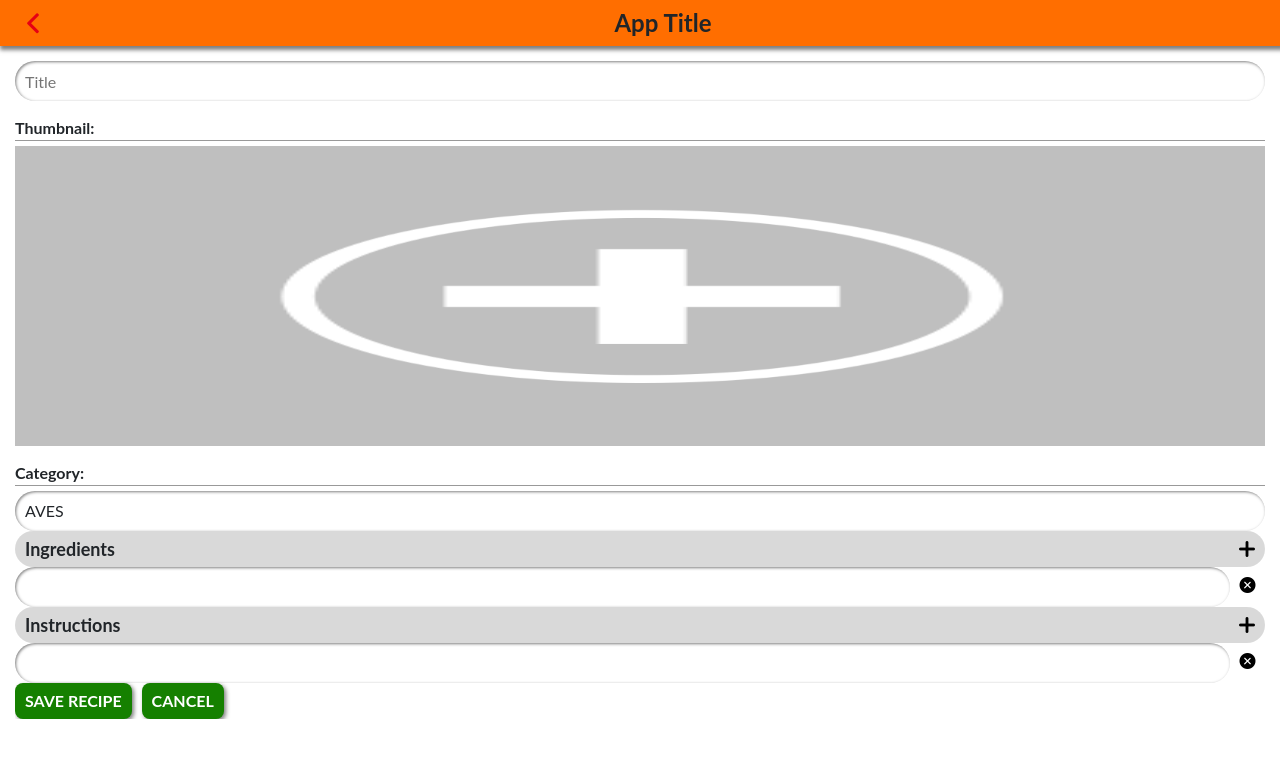
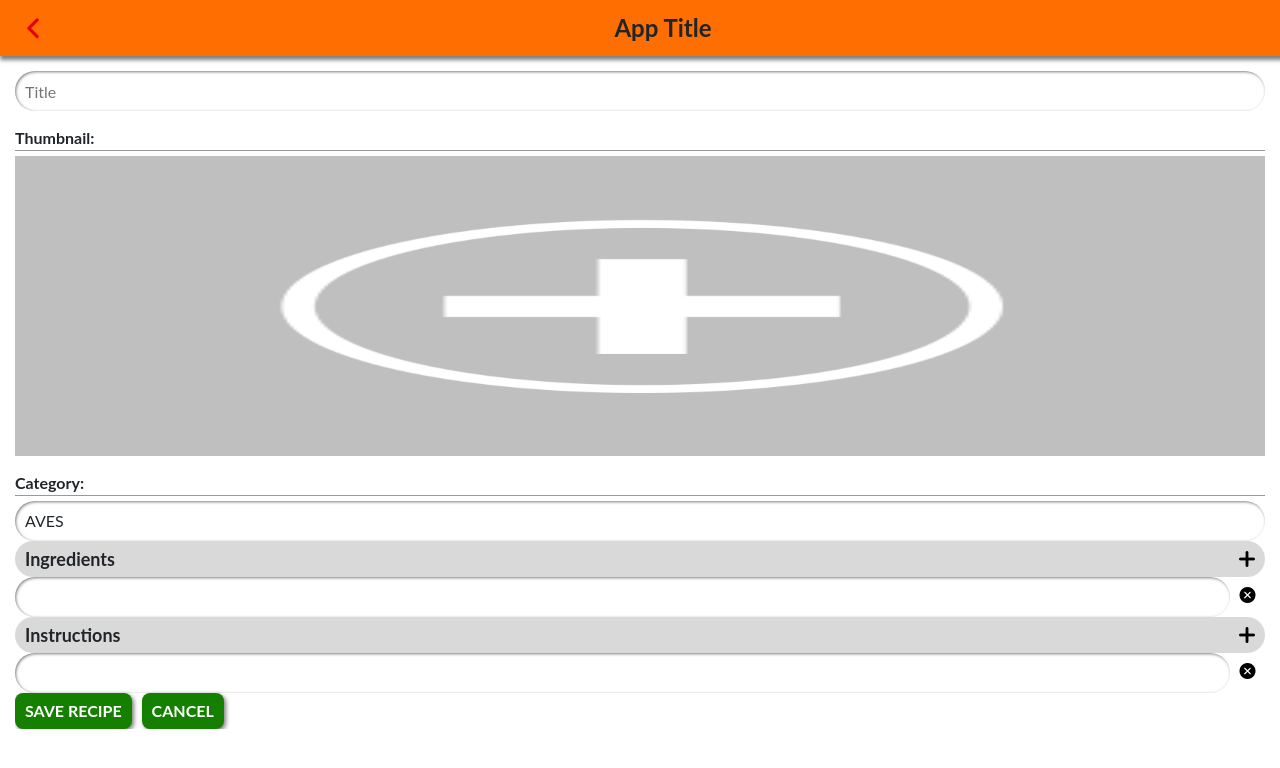
Before and after one commit to RussoFaccin/myRecipes, an Angular app: page /edit in a window 1280 px wide. Shown: the top 768 px of the page. Built offline with nearby package versions, Linux system fonts and the light colour scheme.

Commit message:
Minor style fixes

```diff
--- a/src/app/components/app-bar/app-bar.css
+++ b/src/app/components/app-bar/app-bar.css
@@ -7,7 +7,7 @@
   display: flex;
   justify-content: flex-end;
   align-items: center;
-  height: 46px;
+  height: var(--headerSize);
   background-color: var(--primaryColor);
   padding: 0 10px;
   cursor: default;
--- a/src/styles.css
+++ b/src/styles.css
@@ -71,6 +71,7 @@
   --secondaryColor: #158000;
   --accentColor: #e60013;
   --primaryFont: sans-serif;
+  --headerSize: 56px;
 }
 
 /*
@@ -82,6 +83,7 @@
 @import url('https://fonts.googleapis.com/css2?family=Lato:wght@400;700&display=swap');
 
 * {
+  position: relative;
   margin: 0;
   padding: 0;
   box-sizing: border-box;
```
